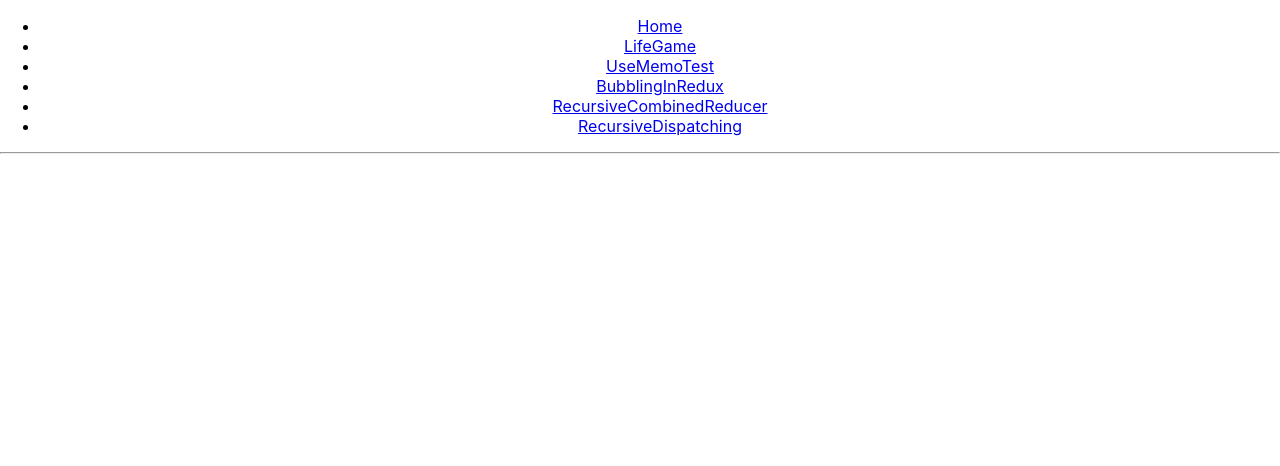
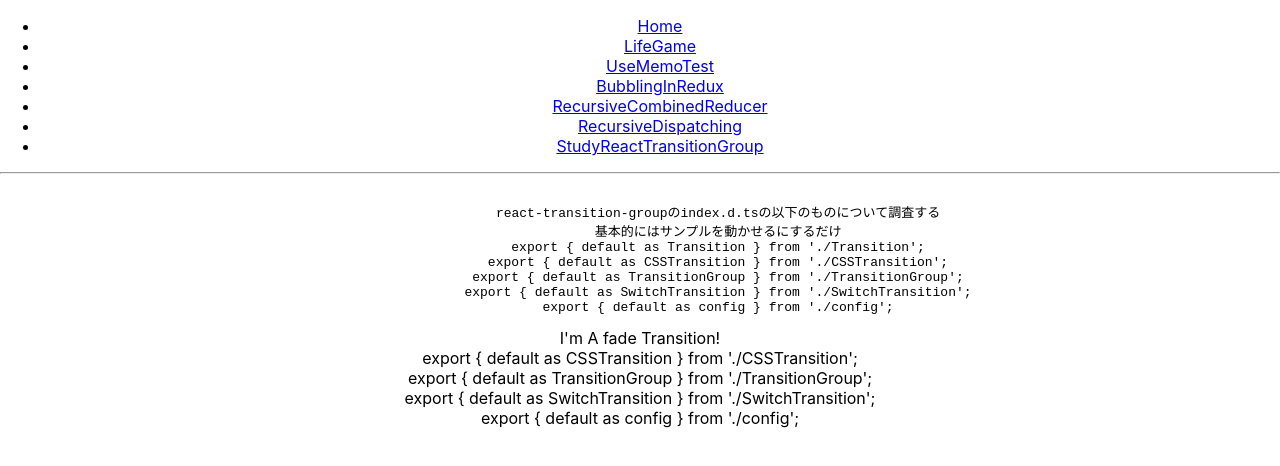
Before and after one commit to KoinoEngineering/react-study, a React (Create React App) app: page /StudyReactTransitionGroup in a window 1280 px wide. Shown: the top 466 px of the page. Built offline with nearby package versions, Linux system fonts and the light colour scheme.

Commit message:
#22 work transition sample

```diff
--- a/package.json
+++ b/package.json
@@ -16,6 +16,7 @@
         "react-router": "^5.1.2",
         "react-router-dom": "^5.1.2",
         "react-scripts": "^3.3.0",
+        "react-transition-group": "^4.3.0",
         "redux": "^4.0.5",
         "redux-logger": "^3.0.6",
         "typescript": "^3.7.4"
--- a/src/App.tsx
+++ b/src/App.tsx
@@ -10,6 +10,7 @@ import { IState } from "./redux/state";
 import { Dispatchable } from "./redux/interfaces/Dispatchable";
 import RecursiveCombinedReducer from "./redux/pages/RecursiveCombinedReducer/RecursiveCombinedReducer";
 import { RecursiveDispatching } from "./Pages/RecursiveDispatching/RecursiveDispatching";
+import { StudyReactTransitionGroup } from "./Pages/StudyReactTransitionGroup/StudyReactTransitionGroup";
 
 const useStyles = makeStyles({
     App: {
@@ -54,6 +55,7 @@ const App: React.FC<IAppProps> = (props: IAppProps) => {
                             <li><Link to='/BubblingInRedux'>BubblingInRedux</Link></li>
                             <li><Link to='/RecursiveCombinedReducer'>RecursiveCombinedReducer</Link></li>
                             <li><Link to='/RecursiveDispatching'>RecursiveDispatching</Link></li>
+                            <li><Link to='/StudyReactTransitionGroup'>StudyReactTransitionGroup</Link></li>
                         </ul>
                         <hr />
                         <Route exact path='/' />
@@ -85,6 +87,7 @@ const App: React.FC<IAppProps> = (props: IAppProps) => {
                             }} />;
                         }} />
                         <Route path='/RecursiveDispatching' component={RecursiveDispatching} />
+                        <Route path='/StudyReactTransitionGroup' component={StudyReactTransitionGroup} />
                     </div>
                 </BrowserRouter>
             </div>
--- /dev/null
+++ b/src/Pages/StudyReactTransitionGroup/StudyReactTransitionGroup.tsx
@@ -0,0 +1,46 @@
+import React from "react";
+import { StudyTransition } from "./StudyTransition/StudyTransition";
+
+export class StudyReactTransitionGroup extends React.PureComponent {
+
+    public render() {
+        return <div>
+            <div>
+                <pre>{`
+                    react-transition-groupのindex.d.tsの以下のものについて調査する
+                    基本的にはサンプルを動かせるにするだけ
+                    export { default as Transition } from './Transition';
+                    export { default as CSSTransition } from './CSSTransition';
+                    export { default as TransitionGroup } from './TransitionGroup';
+                    export { default as SwitchTransition } from './SwitchTransition';
+                    export { default as config } from './config';`}
+                </pre>
+            </div>
+            <div>
+                <div>
+                    <StudyTransition />
+                </div>
+            </div>
+            <div>
+                <div>
+                    {`export { default as CSSTransition } from './CSSTransition';`}
+                </div>
+            </div>
+            <div>
+                <div>
+                    {`export { default as TransitionGroup } from './TransitionGroup';`}
+                </div>
+            </div>
+            <div>
+                <div>
+                    {`export { default as SwitchTransition } from './SwitchTransition';`}
+                </div>
+            </div>
+            <div>
+                <div>
+                    {`export { default as config } from './config';`}
+                </div>
+            </div>
+        </div>;
+    }
+}
--- /dev/null
+++ b/src/Pages/StudyReactTransitionGroup/StudyTransition/Fade/Fade.tsx
@@ -0,0 +1,41 @@
+import React, { Dispatch } from "react";
+import { Transition } from "react-transition-group";
+
+const defaultStyle = (duration: number) => {
+    return {
+        opacity: 0,
+        transition: `opacity ${duration}ms ease-in-out`,
+    };
+};
+const transitionStyles = {
+    entered: { opacity: 1 },
+    entering: { opacity: 1 },
+};
+
+export interface FadeState {
+    duration: number;
+    in: boolean;
+    transitionStyle: keyof typeof transitionStyles;
+}
+
+export interface FadeProps {
+    state: FadeState
+    dispatch: Dispatch<FadeState>;
+}
+
+export const Fade: React.FC<FadeProps> = (props: FadeProps) => {
+
+    const toggleInHandler = (state: FadeState, dispatch: Dispatch<FadeState>) => {
+        return () => {
+            dispatch({ ...state, in: !state.in });
+        };
+    };
+    return <Transition in={props.state.in} timeout={props.state.duration}>
+        <div style={{
+            ...defaultStyle(props.state.duration),
+            ...transitionStyles[props.state.transitionStyle]
+        }} onClick={toggleInHandler(props.state, props.dispatch)}>
+            {"I'm A fade Transition!"}
+        </div>
+    </Transition>;
+};
--- /dev/null
+++ b/src/Pages/StudyReactTransitionGroup/StudyTransition/StudyTransition.tsx
@@ -0,0 +1,14 @@
+import React, { useState } from "react";
+import { Fade, FadeState } from "./Fade/Fade";
+export const StudyTransition: React.FC = () => {
+    const [state, dispatch] = useState<FadeState>({
+        duration: 300,
+        in: false,
+        transitionStyle: "entered",
+    }
+    );
+
+    return <div>
+        <Fade state={state} dispatch={dispatch} />
+    </div>;
+};
```
